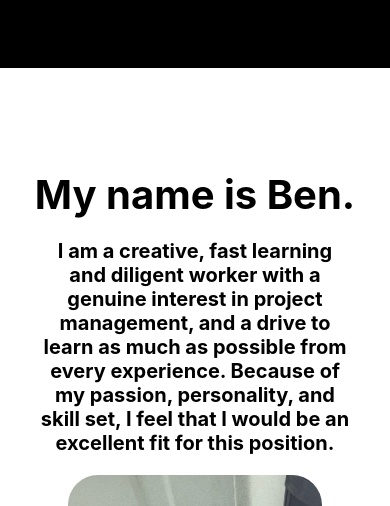
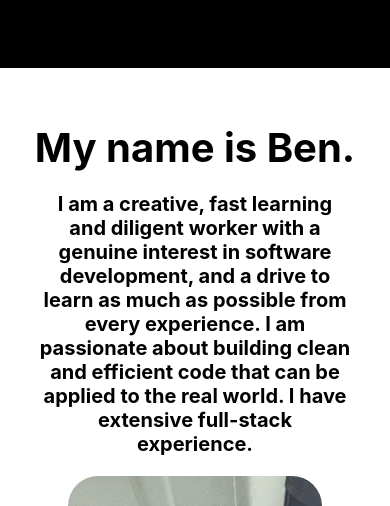
Before and after one commit to benguarasci/ben.com, a React (Create React App) app: page / in a window 390 px wide. Shown: the part 1620-2126 px from the top of the page. Built offline with nearby package versions, Linux system fonts and the light colour scheme.

Commit message:
styling update

```diff
--- a/src/components/Home.jsx
+++ b/src/components/Home.jsx
@@ -293,9 +293,8 @@ function Home() {
                 <div className="scroll-element">
                     <h1 className='element1 black-title padding-top'> My name is Ben. </h1>
                     <p className='element1 about-body'>
-                    I am a creative, fast learning and diligent worker with a genuine interest in project management,
-                    and a drive to learn as much as possible from every experience. Because of my passion,
-                    personality, and skill set, I feel that I would be an excellent fit for this position.
+                    I am a creative, fast learning and diligent worker with a genuine interest in software development,
+                    and a drive to learn as much as possible from every experience. I am passionate about building clean and efficient code that can be applied to the real world. I have extensive full-stack experience.
                     </p>
                 </div>
                 <div ref = {sectionRef1} className="scroll-element">
@@ -313,7 +312,7 @@ function Home() {
                 <h1 className='card-title'>RentSimple</h1>
                 <a href={rentsimple_link}><span className='card-link'></span></a>
               </div>
-              <p className='card-text'> RentSimple is a simple app created to help students find housing. </p>
+              <p className='card-text'> RentSimple is a simple react app created to help students find housing. </p>
             </div>
             <div className='card'>
               <div className=' title-card'>
@@ -321,7 +320,7 @@ function Home() {
                 <h1 className='card-title'>Ergonomyx</h1>
                 <a href={ergonomyx_link}><span className='card-link'></span></a>
               </div>
-              <p className='card-text'> RentSimple is a simple app created to help students find housing. </p>
+              <p className='card-text'> Ergonomyx.com is an ecommerce website built using flask and node.js </p>
             </div>
         </div>
 
--- a/src/components/base.css
+++ b/src/components/base.css
@@ -442,8 +442,8 @@
       }
 
       .title-card{
-        width: 70vw;
-        height: 70vw;
+        width: 50vw;
+        height: 50vw;
       }
 
       .rentsimple-icon{
@@ -513,10 +513,6 @@
         margin: 0;
       }
 
-      .padding-top{
-        padding-top: 12%;
-      }
-
       .skills{
         font-size: 40px;
         padding:5%;
```
Also changed, not shown: 1 other file (tests, documents, lock files or other folders).
